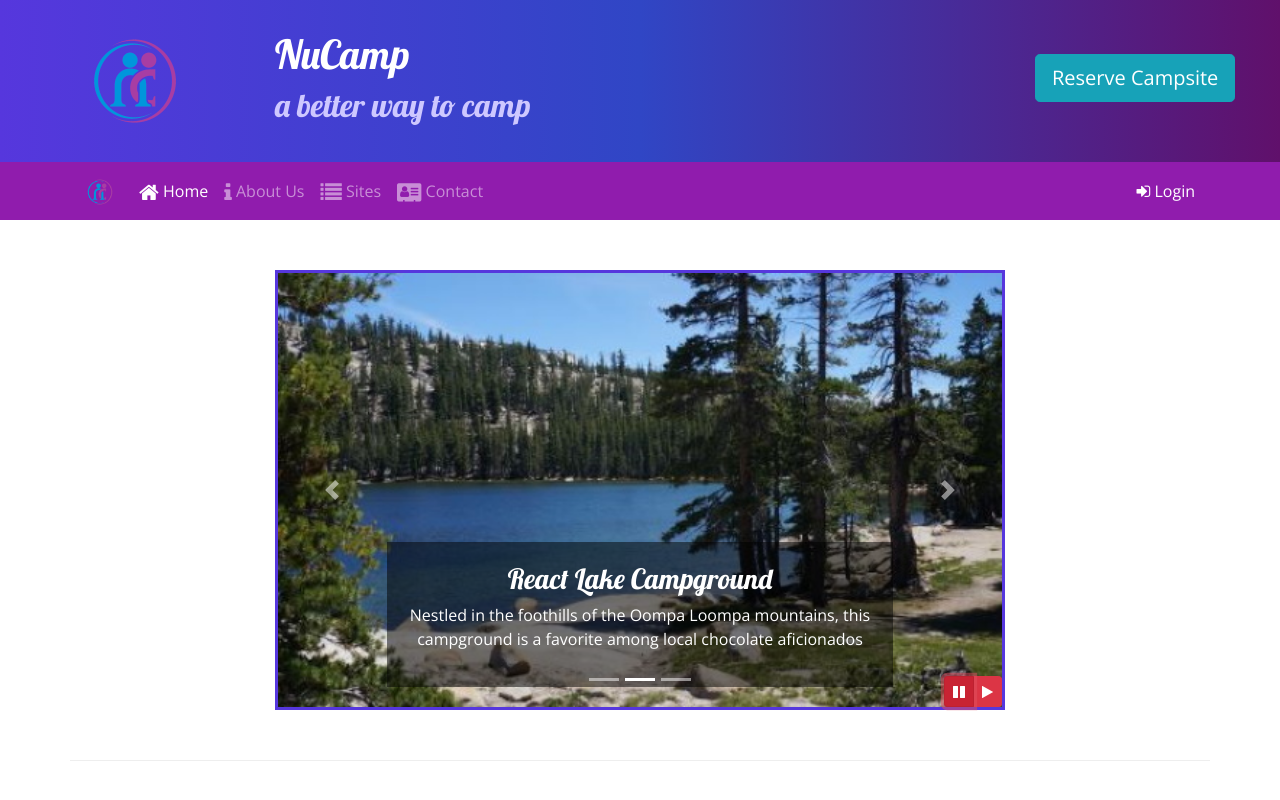
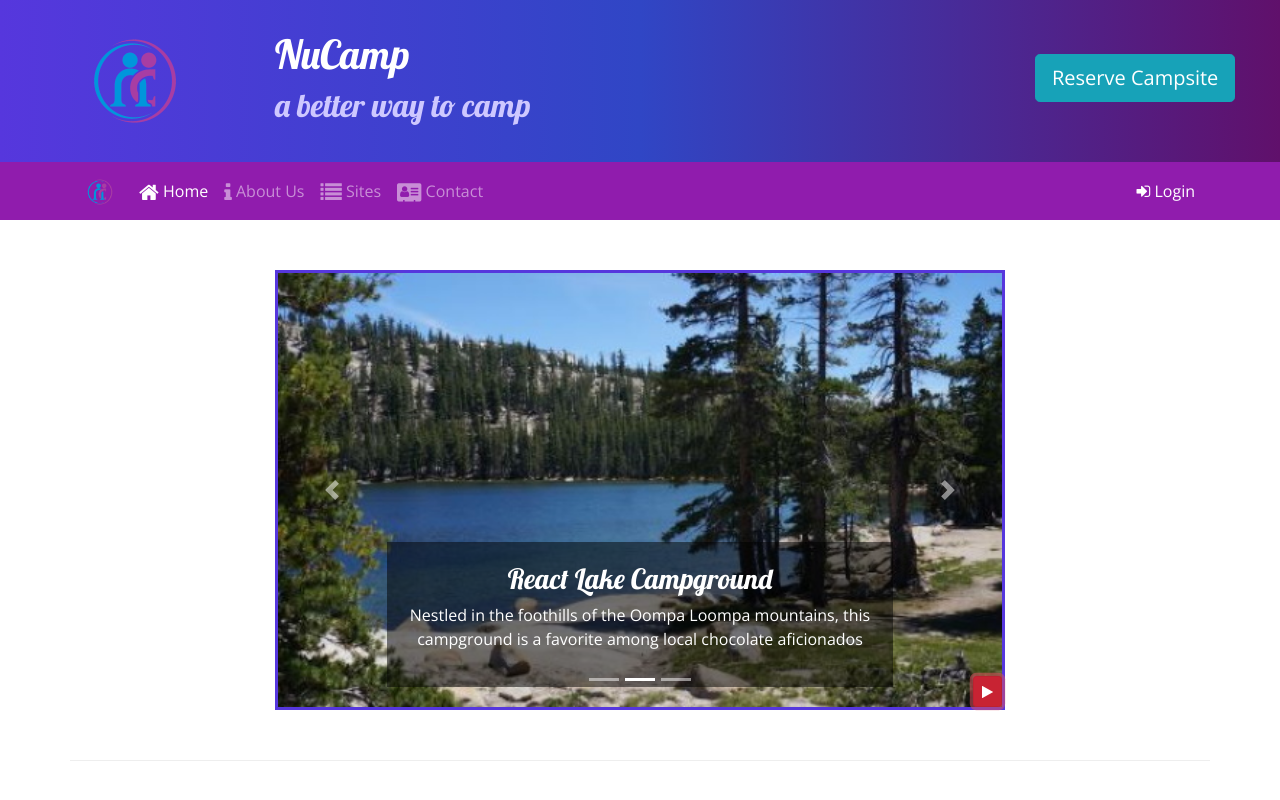
Before and after one commit to rfuna/2-Bootstrap, a website: page index.html in a window 1280 px wide. Both pictures are taken after a click on the button 959 px from the left and 691 px from the top of the page. Shown: the top 800 px of the page. Drawn offline with nearby package versions, Linux system fonts and the light colour scheme.

Commit message:
single button style pause and play

```diff
--- a/index.html
+++ b/index.html
@@ -337,14 +337,11 @@
               <span class="carousel-control-next-icon"></span>
               <span class="sr-only">Next</span>
             </a>
-            <div class="btn-group id" id="carouselButton">
-              <button class="btn btn-danger btn-sm">
+
+              <button class="btn btn-danger btn-sm" id="carouselButton">
                 <i class="fa fa-pause"></i>
               </button>
-              <button class="btn btn-danger btn-sm">
-                <i class="fa fa-play"></i>
-              </button>
-            </div>
+
           </div>
         </div>
       </div>
@@ -473,15 +470,18 @@
     <script src="node_modules/bootstrap/dist/js/bootstrap.min.js"></script>
 
     <script>
-      $(function () {
+      $(function() {
         $(".carousel").carousel({ interval: 2000 });
-        $("#carouselPause").click(function () {
-          $(".carousel").carousel("pause");
-        });
-        $(".carousel").click(function () {
-          $("#carouselPlay").click(function () {
-            $(".carousel").carousel("play");
-          });
+        $("#carouselButton").click(function(){
+        if ($("#carouselButton").children("i").hasClass("fa-pause")) {
+            $(".carousel").carousel("pause");
+            $("#carouselButton").children("i").removeClass("fa-pause");
+            $("#carouselButton").children("i").addClass("fa-play");
+          } else {
+            $(".carousel").carousel("cycle");
+            $("#carouselButton").children("i").removeClass("fa-play");
+            $("#carouselButton").children("i").addClass("fa-pause");
+          }
         });
       });
     </script>
```
